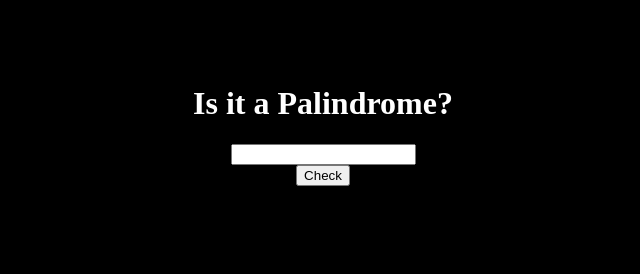
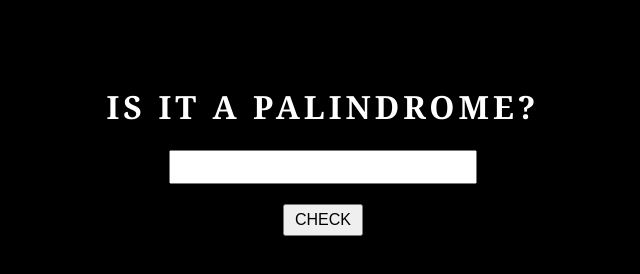
Before and after one commit to jhunvallim/palindrome-checker, a plain HTML site: page index.html in a window 1280 px wide. Shown: the whole page, without its empty margins (317-957 px from the left). Drawn offline with Linux system fonts and the light colour scheme.

Commit message:
feat: estilização da página

```diff
--- a/styles.css
+++ b/styles.css
@@ -1,9 +1,33 @@
+:root {
+  --color1: #000;
+  --color2: #fff;
+  --color3: #b30;
+}
+
 .container {
   display: flex;
   flex-direction: column;
   justify-content: center;
   align-items: center;
-  background-color: #000;;
-  color: #fff;
+  background-color: var(--color1);;
+  color: var(--color2);
   margin: 4rem;
 }
+
+.title {
+  font-family: Georgia, 'Times New Roman', Times, serif;
+  text-transform: uppercase;
+  letter-spacing: .25rem;
+}
+
+#text-input {
+  width: 300px;
+  font-size: 1.5rem;
+}
+
+#check-btn {
+  margin-top: 20px;
+  font-size: 1rem;
+  text-transform: uppercase;
+  padding: 5px 10px;
+}
```
